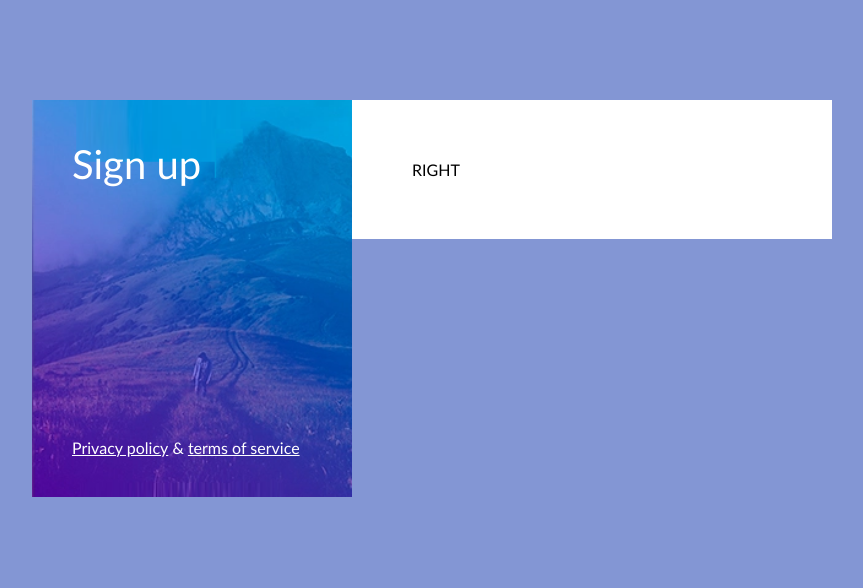
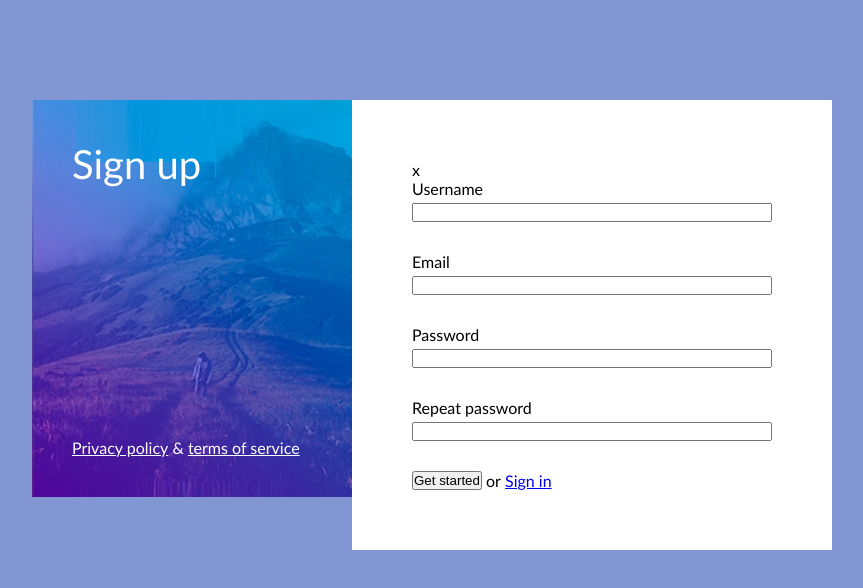
Before and after one commit to front-end-by-rimantas/35-grupe-sign-up, a website: page index.html in a window 1280 px wide. Shown: the whole page, without its empty margins (208-1071 px from the left). Drawn offline with Linux system fonts and the light colour scheme.

Commit message:
Form style

```diff
--- /dev/null
+++ b/css/form.css
@@ -0,0 +1,21 @@
+.form {
+    width: 100%;
+}
+
+.form > .form-row {
+    width: 100%;
+    margin-bottom: 30px;
+}
+.form > .form-row:last-of-type {
+    margin-bottom: 0;
+}
+
+.form > .form-row > .label {
+    display: inline-block;
+    width: 100%;
+    margin-bottom: 5px;
+}
+
+.form > .form-row > .input {
+    width: 100%;
+}
--- a/css/main.css
+++ b/css/main.css
@@ -1,17 +1,3 @@
-body,
-body * {
-    margin: 0;
-    padding: 0;
-    vertical-align: top;
-    box-sizing: border-box;
-}
-
-body {
-    font-family: 'Gill Sans', 'Gill Sans MT', Calibri, 'Trebuchet MS',
-        sans-serif;
-    background-color: #8396d4;
-}
-
 .container {
     width: 800px;
     margin-top: 100px;
@@ -50,3 +36,6 @@ body {
     padding: 60px;
     background-color: #fff;
 }
+
+.close {
+}
--- /dev/null
+++ b/css/reset.css
@@ -0,0 +1,13 @@
+body,
+body * {
+    margin: 0;
+    padding: 0;
+    vertical-align: top;
+    box-sizing: border-box;
+}
+
+body {
+    font-family: 'Gill Sans', 'Gill Sans MT', Calibri, 'Trebuchet MS',
+        sans-serif;
+    background-color: #8396d4;
+}
--- a/index.html
+++ b/index.html
@@ -14,6 +14,13 @@
     <link rel="mask-icon" href="./favicon/safari-pinned-tab.svg" color="#5bbad5">
     <meta name="msapplication-TileColor" content="#da532c">
     <meta name="theme-color" content="#ffffff">
+    <!-- base/reset -->
+    <link rel="stylesheet" href="./css/reset.css">
+    <!-- 3rd-party -->
+    <!-- components -->
+    <link rel="stylesheet" href="./css/button.css">
+    <link rel="stylesheet" href="./css/form.css">
+    <!-- custom style -->
     <link rel="stylesheet" href="./css/main.css">
 </head>
 
@@ -28,7 +35,30 @@
             </footer>
         </div>
         <div class="right-column">
-            RIGHT
+            <div class="close">x</div>
+            <form class="form">
+                <div class="form-row">
+                    <label for="" class="label">Username</label>
+                    <input type="text" class="input">
+                </div>
+                <div class="form-row">
+                    <label for="" class="label">Email</label>
+                    <input type="text" class="input">
+                </div>
+                <div class="form-row">
+                    <label for="" class="label">Password</label>
+                    <input type="text" class="input">
+                </div>
+                <div class="form-row">
+                    <label for="" class="label">Repeat password</label>
+                    <input type="text" class="input">
+                </div>
+                <div class="form-row">
+                    <button type="submit">Get started</button>
+                    <span>or</span>
+                    <a href="#">Sign in</a>
+                </div>
+            </form>
         </div>
     </main>
 </body>
```
Also changed, not shown: css/button.css (added).
